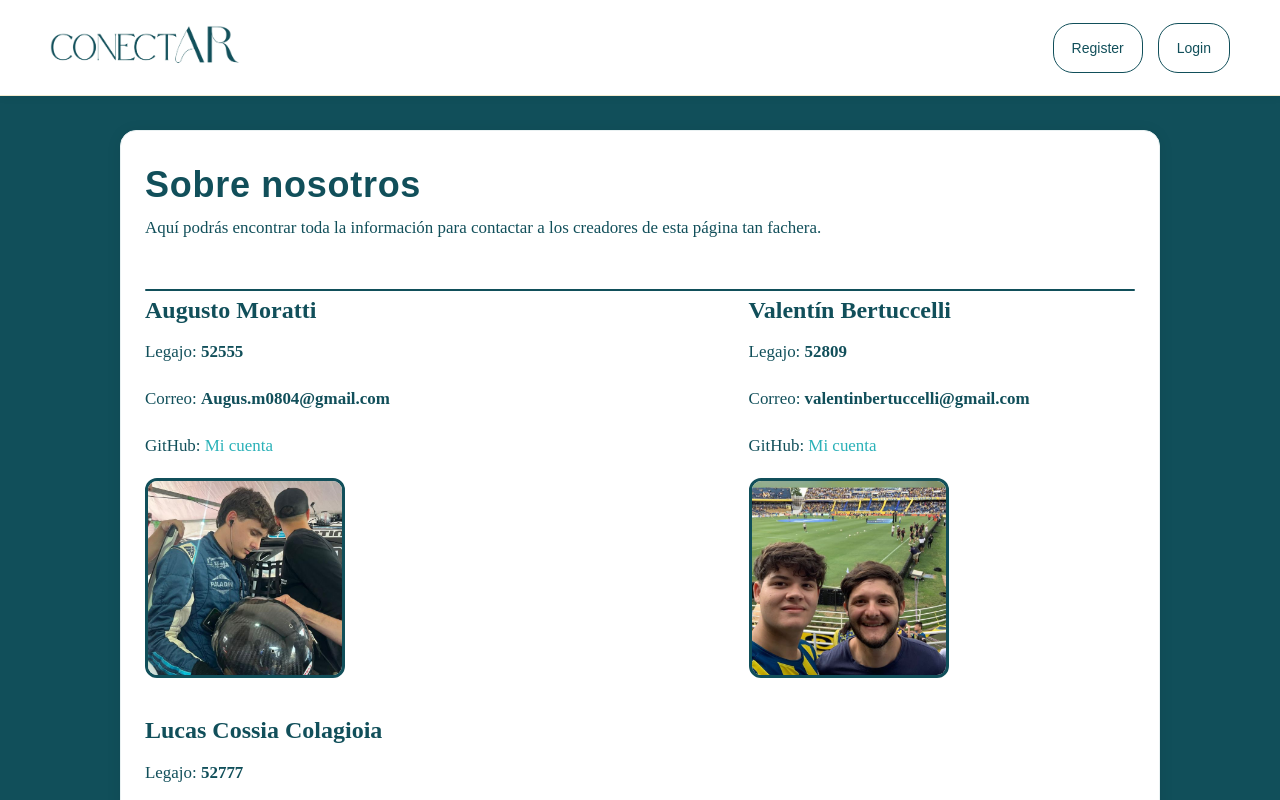
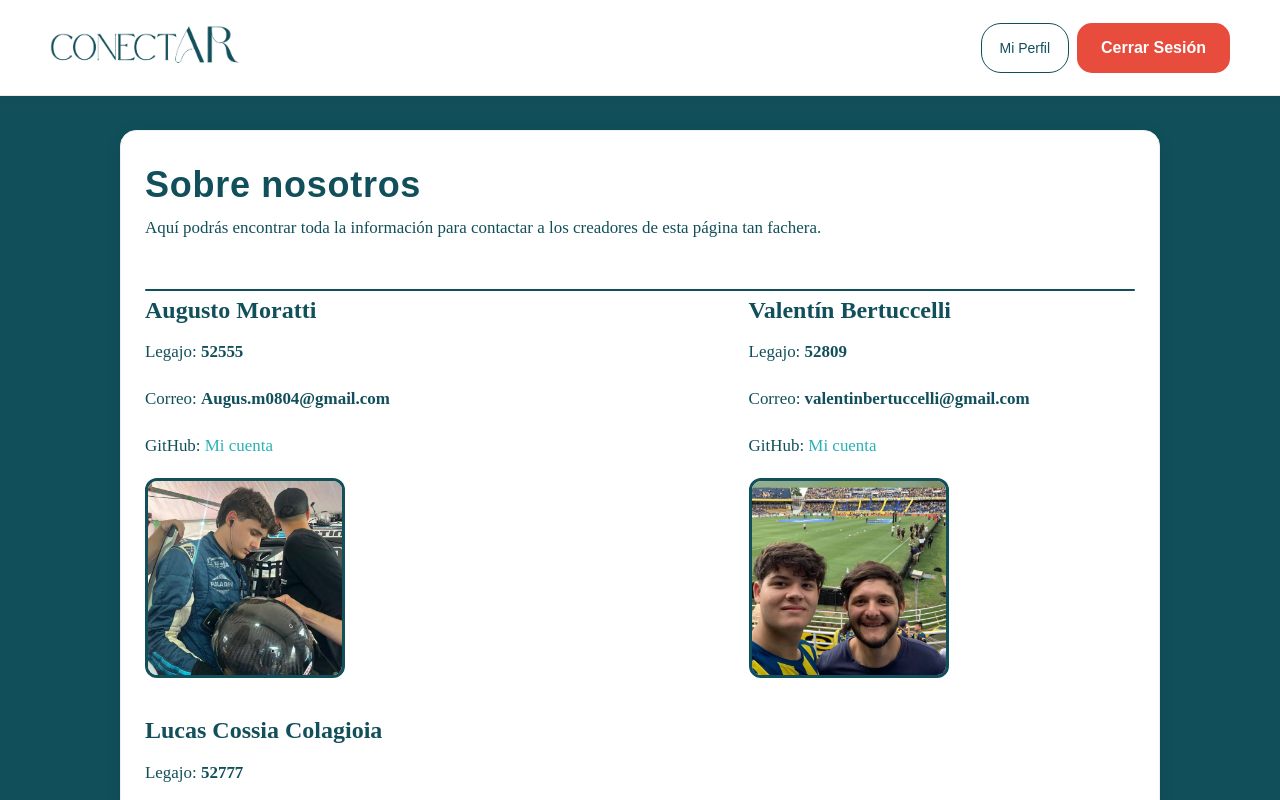
Before and after one commit to AugustoMoratti/TP-DSW-2025-Moratti-Soto-Cossia-Bertuccelli, a React (Vite) app in the folder Frontend/conectar/: page /contact in a window 1280 px wide. Shown: the top 800 px of the page. Built offline with nearby package versions, Linux system fonts and the light colour scheme; no server answers.

Commit message:
agregue condicionamiento a contacto, en base si esta logueado o no el usuario

```diff
--- a/Frontend/conectar/src/components/button/Button.css
+++ b/Frontend/conectar/src/components/button/Button.css
@@ -5,6 +5,7 @@
   gap: 0.5em;
   margin-left: 1vh;
   padding: 0.5em 1.5em;
+  padding-top: -3em;
   border-radius: 6px;
   font-size: 1rem;
   font-weight: 700;
--- a/Frontend/conectar/src/pages/contacto/contacto.tsx
+++ b/Frontend/conectar/src/pages/contacto/contacto.tsx
@@ -1,23 +1,60 @@
 import React from 'react';
 import Header from '../../components/header/header';
 import { useNavigate } from 'react-router-dom';
+import { useUser } from "../../Hooks/useUser";
+import { handleLogout } from "../../utils/logout";
 import './contact.css';
 import fotoCossia from "../../../assets/Cossia.jpg";
 import fotoBertu from "../../../assets/Bertu.png";
 import fotoMora from "../../../assets/Mora.png";
+import { Button } from '../../components/button/Button.tsx';
 
 const Contacto: React.FC = () => {
+
+  const user = useUser();
+
   const navigate = useNavigate();
+
+  const handlerLogout = async () => {
+    try {
+      const logout = await handleLogout();
+
+      if (!logout) {
+        console.error("Error al cerrar sesión");
+        return;
+      }
+
+      navigate("/login");
+    } catch (error) {
+      console.error("Error inesperado:", error);
+    }
+  };
 
   return (
     <div className="app-container">
       <Header bgColor="#ffffff" logoSrc="/assets/conect_2_1.png">
+      { !user ? (
+        <>
           <button className="header-btn" onClick={() => navigate("/register")}>
             Register
           </button>
           <button className="header-btn" onClick={() => navigate("/login")}>
             Login
           </button>
+        </>
+        ) : (
+          <>
+            <button className="header-btn" onClick={() => navigate("/perfil")}>
+              Mi Perfil
+            </button>
+            <Button
+              style={{ backgroundColor: "#e74c3c", color: "#fff", border: "none" }}
+              onClick={handlerLogout}
+            >
+              Cerrar Sesión
+            </Button>
+          </>
+        )}
       </Header>
 
       <div className='card_about'>
```
Lines whose indentation alone changed are shown as unchanged.
